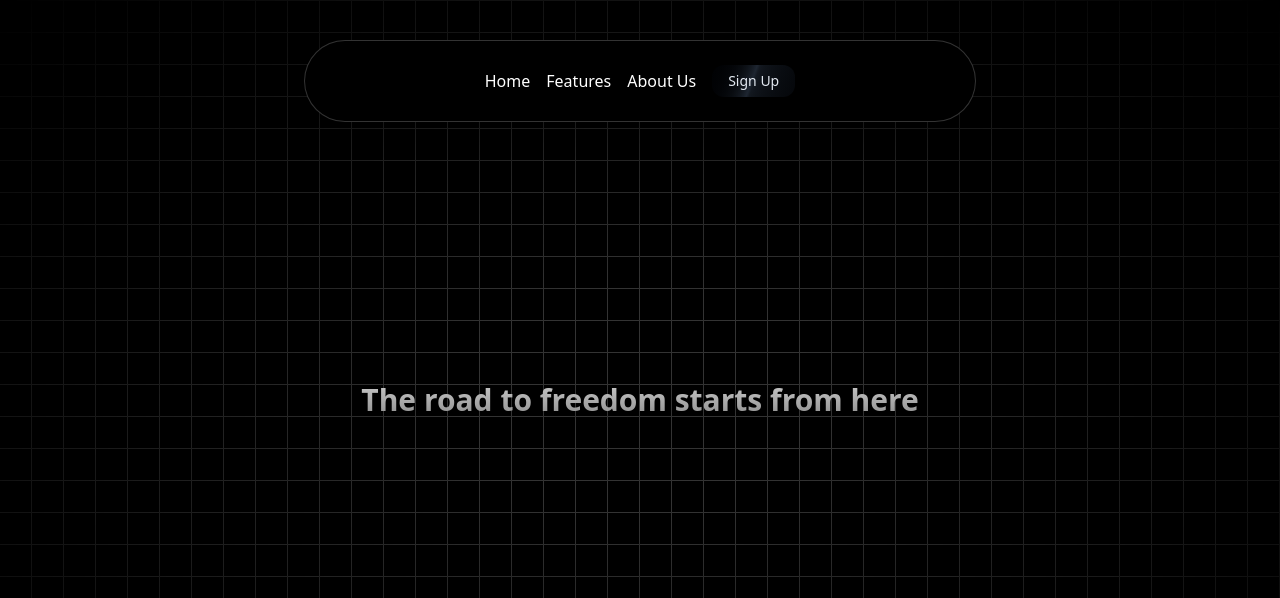
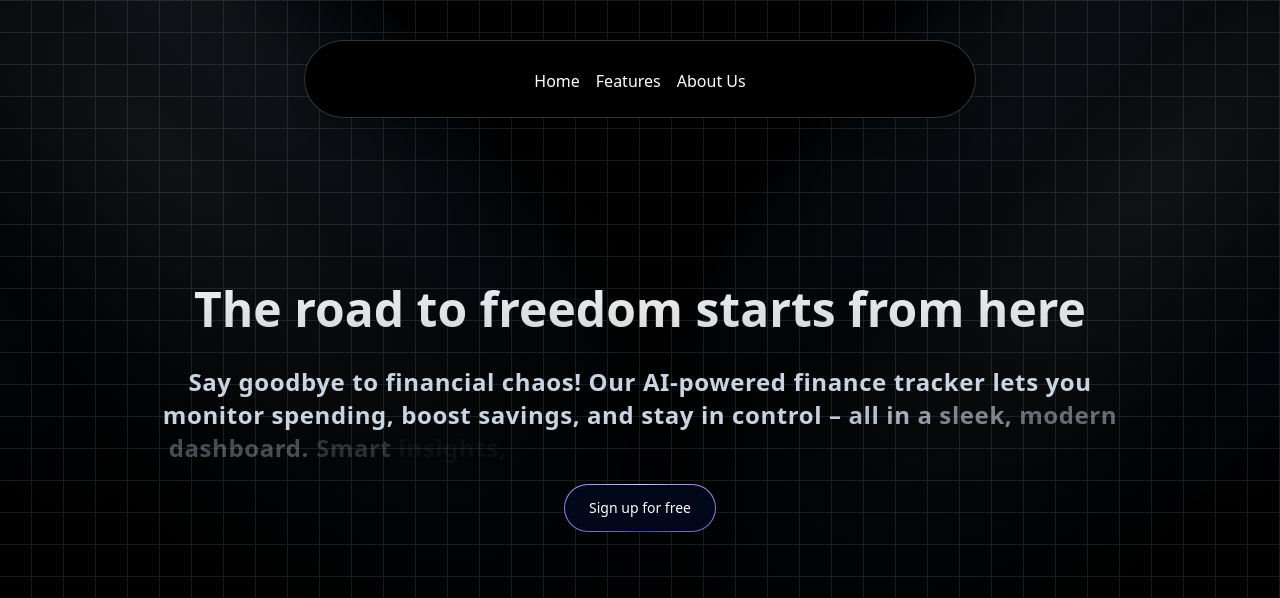
Before and after one commit to efaaz/finance-management-client, a React (Vite) app: page / in a window 1280 px wide. Shown: the top 598 px of the page. Built offline with nearby package versions, Linux system fonts and the light colour scheme.

Commit message:
Add HeroSection

```diff
--- a/src/components/Header/Navbar.jsx
+++ b/src/components/Header/Navbar.jsx
@@ -34,12 +34,6 @@ function Navbar({ className }) {
             item="About Us"
           ></MenuItem>
         </Link>
-
-
-
-        <button className="inline-flex h-8 justify-end text-sm animate-shimmer items-center  rounded-xl ml-auto border-slate-800 bg-[linear-gradient(110deg,#000103,45%,#1e2631,55%,#000103)] bg-[length:200%_100%] px-4 font-medium text-slate-200 transition-colors focus:outline-none focus:ring-2 focus:ring-slate-400 focus:ring-offset-2 focus:ring-offset-slate-50">
-          Sign Up
-        </button>
       </Menu>
     </div>
   );
--- /dev/null
+++ b/src/components/Landing/HeroSection.jsx
@@ -0,0 +1,32 @@
+import React from "react";
+import { TextGenerateEffect } from "../ui/text-generate-effect";
+import { Spotlight } from "../ui/spotlight-new";
+const words = `Say goodbye to financial chaos! Our AI-powered finance tracker lets you monitor spending, boost savings, and stay in control – all in a sleek, modern dashboard. Smart insights, effortless tracking, and total financial freedom!`;
+
+function HeroSection() {
+  return (
+    <>
+      <div className="h-[50rem] overflow-hidden w-full dark:bg-black bg-white  dark:bg-grid-white/[0.1] bg-grid-black/[0.1] relative flex items-center justify-center">
+        <Spotlight />
+        <div className="max-w-5xl mx-auto p-4">
+          <h1 className="text-xl text-center sm:text-5xl font-bold relative z-20 bg-clip-text text-transparent bg-gradient-to-b from-neutral-100 to-neutral-300 py-4">
+            The road to freedom starts from here
+          </h1>
+          <div className="text-neutral-700 text-center text-xs sm:text-sm mt-4">
+            <TextGenerateEffect duration={2} filter={false} words={words} />
+          </div>
+          <div className="justify-center flex mt-5">
+            <button className="relative inline-flex h-12 overflow-hidden rounded-full p-[1px] focus:outline-none focus:ring-2 focus:ring-slate-400 focus:ring-offset-2 focus:ring-offset-slate-50">
+              <span className="absolute inset-[-1000%] animate-[spin_2s_linear_infinite] bg-[conic-gradient(from_90deg_at_50%_50%,#E2CBFF_0%,#393BB2_50%,#E2CBFF_100%)]" />
+              <span className="inline-flex h-full w-full cursor-pointer items-center justify-center rounded-full bg-slate-950 px-6 py-2 text-sm font-medium text-white backdrop-blur-3xl">
+                Sign up for free
+              </span>
+            </button>
+          </div>
+        </div>
+      </div>
+    </>
+  );
+}
+
+export default HeroSection;
--- /dev/null
+++ b/src/components/ui/spotlight-new.jsx
@@ -0,0 +1,117 @@
+import React from "react";
+import { motion } from "framer-motion";
+
+export const Spotlight = ({
+    gradientFirst = "radial-gradient(68.54% 68.72% at 55.02% 31.46%, hsla(210, 100%, 90%, .08) 0, hsla(210, 100%, 65%, .02) 50%, hsla(210, 100%, 55%, 0) 80%)",
+
+    gradientSecond = "radial-gradient(50% 50% at 50% 50%, hsla(210, 100%, 90%, .06) 0, hsla(210, 100%, 65%, .02) 80%, transparent 100%)",
+
+    gradientThird = "radial-gradient(50% 50% at 50% 50%, hsla(210, 100%, 90%, .04) 0, hsla(210, 100%, 55%, .02) 80%, transparent 100%)",
+
+  translateY = -350,
+  width = 560,
+  height = 1380,
+  smallWidth = 240,
+  duration = 7,
+  xOffset = 100,
+} = {}) => {
+  return (
+    <motion.div
+      initial={{
+        opacity: 0,
+      }}
+      animate={{
+        opacity: 1,
+      }}
+      transition={{
+        duration: 1.5,
+      }}
+      className="pointer-events-none absolute inset-0 h-full w-full"
+    >
+      <motion.div
+        animate={{
+          x: [0, xOffset, 0],
+        }}
+        transition={{
+          duration,
+          repeat: Infinity,
+          repeatType: "reverse",
+          ease: "easeInOut",
+        }}
+        className="absolute top-0 left-0 w-screen h-screen z-40 pointer-events-none"
+      >
+        <div
+          style={{
+            transform: `translateY(${translateY}px) rotate(-45deg)`,
+            background: gradientFirst,
+            width: `${width}px`,
+            height: `${height}px`,
+          }}
+          className={`absolute top-0 left-0`}
+        />
+
+        <div
+          style={{
+            transform: "rotate(-45deg) translate(5%, -50%)",
+            background: gradientSecond,
+            width: `${smallWidth}px`,
+            height: `${height}px`,
+          }}
+          className={`absolute top-0 left-0 origin-top-left`}
+        />
+
+        <div
+          style={{
+            transform: "rotate(-45deg) translate(-180%, -70%)",
+            background: gradientThird,
+            width: `${smallWidth}px`,
+            height: `${height}px`,
+          }}
+          className={`absolute top-0 left-0 origin-top-left`}
+        />
+      </motion.div>
+      <motion.div
+        animate={{
+          x: [0, -xOffset, 0],
+        }}
+        transition={{
+          duration,
+          repeat: Infinity,
+          repeatType: "reverse",
+          ease: "easeInOut",
+        }}
+        className="absolute top-0 right-0 w-screen h-screen z-40 pointer-events-none"
+      >
+        <div
+          style={{
+            transform: `translateY(${translateY}px) rotate(45deg)`,
+            background: gradientFirst,
+            width: `${width}px`,
+            height: `${height}px`,
+          }}
+          className={`absolute top-0 right-0`}
+        />
+
+        <div
+          style={{
+            transform: "rotate(45deg) translate(-5%, -50%)",
+            background: gradientSecond,
+            width: `${smallWidth}px`,
+            height: `${height}px`,
+          }}
+          className={`absolute top-0 right-0 origin-top-right`}
+        />
+
+        <div
+          style={{
+            transform: "rotate(45deg) translate(180%, -70%)",
+            background: gradientThird,
+            width: `${smallWidth}px`,
+            height: `${height}px`,
+          }}
+          className={`absolute top-0 right-0 origin-top-right`}
+        />
+      </motion.div>
+    </motion.div>
+  );
+};
--- a/src/components/ui/text-generate-effect.jsx
+++ b/src/components/ui/text-generate-effect.jsx
@@ -1,52 +1,41 @@
 import { useEffect } from "react";
 import { motion, stagger, useAnimate } from "framer-motion";
-import { cn } from "@/lib/utils";
+import { cn } from "../../lib/utils/utils";
 
 export const TextGenerateEffect = ({
   words,
   className,
   filter = true,
-  duration = 0.5
+  duration = 0.5,
 }) => {
   const [scope, animate] = useAnimate();
-  let wordsArray = words.split(" ");
+  const wordsArray = words.split(" ");
+
   useEffect(() => {
-    animate("span", {
-      opacity: 1,
-      filter: filter ? "blur(0px)" : "none",
-    }, {
-      duration: duration ? duration : 1,
-      delay: stagger(0.2),
-    });
-  }, [scope.current]);
-
-  const renderWords = () => {
-    return (
-      (<motion.div ref={scope}>
-        {wordsArray.map((word, idx) => {
-          return (
-            (<motion.span
-              key={word + idx}
-              className="dark:text-white text-black opacity-0"
-              style={{
-                filter: filter ? "blur(10px)" : "none",
-              }}>
-              {word}{" "}
-            </motion.span>)
-          );
-        })}
-      </motion.div>)
-    );
-  };
+    if (scope.current) {
+      animate(
+        "span",
+        { opacity: 1, filter: filter ? "blur(0px)" : "none" },
+        { duration: duration || 1, delay: stagger(0.2) }
+      );
+    }
+  }, [scope, animate, filter, duration]);
 
   return (
-    (<div className={cn("font-bold", className)}>
+    <div className={cn("font-bold", className)} ref={scope}>
       <div className="mt-4">
-        <div
-          className=" dark:text-white text-black text-2xl leading-snug tracking-wide">
-          {renderWords()}
+        <div className="dark:text-white text-black text-2xl leading-snug tracking-wide">
+          {wordsArray.map((word, idx) => (
+            <motion.span
+              key={word + idx}
+              className="dark:text-slate-300 text-black opacity-0"
+              style={{ filter: filter ? "blur(10px)" : "none" }}
+            >
+              {word}{" "}
+            </motion.span>
+          ))}
         </div>
       </div>
-    </div>)
+    </div>
   );
 };
--- a/src/pages/Home.jsx
+++ b/src/pages/Home.jsx
@@ -1,15 +1,13 @@
 import React from "react";
+import HeroSection from "../components/Landing/HeroSection";
+import { FeaturesSection } from "../components/Landing/FeatureSection";
 
 function Home() {
   return (
     <>
-      <div className="h-[50rem] w-full dark:bg-black bg-white  dark:bg-grid-white/[0.2] bg-grid-black/[0.2] relative flex items-center justify-center">
-        {/* Radial gradient for the container to give a faded look */}
-        <div className="absolute pointer-events-none inset-0 flex items-center justify-center dark:bg-black bg-white [mask-image:radial-gradient(ellipse_at_center,transparent_20%,black)]"></div>
-        <h1 className="text-xl sm:text-3xl font-bold relative z-20 bg-clip-text text-transparent bg-gradient-to-b from-neutral-200 to-neutral-500 py-4">
-          The road to freedom starts from here
-        </h1>
-        <p></p>
+      <HeroSection />
+      <div className="h-auto overflow-hidden w-full dark:bg-black bg-white  dark:bg-grid-small-white/[0.1] bg-grid-small-black/[0.1] relative flex items-center justify-center">
+        <FeaturesSection />
       </div>
     </>
   );
```
